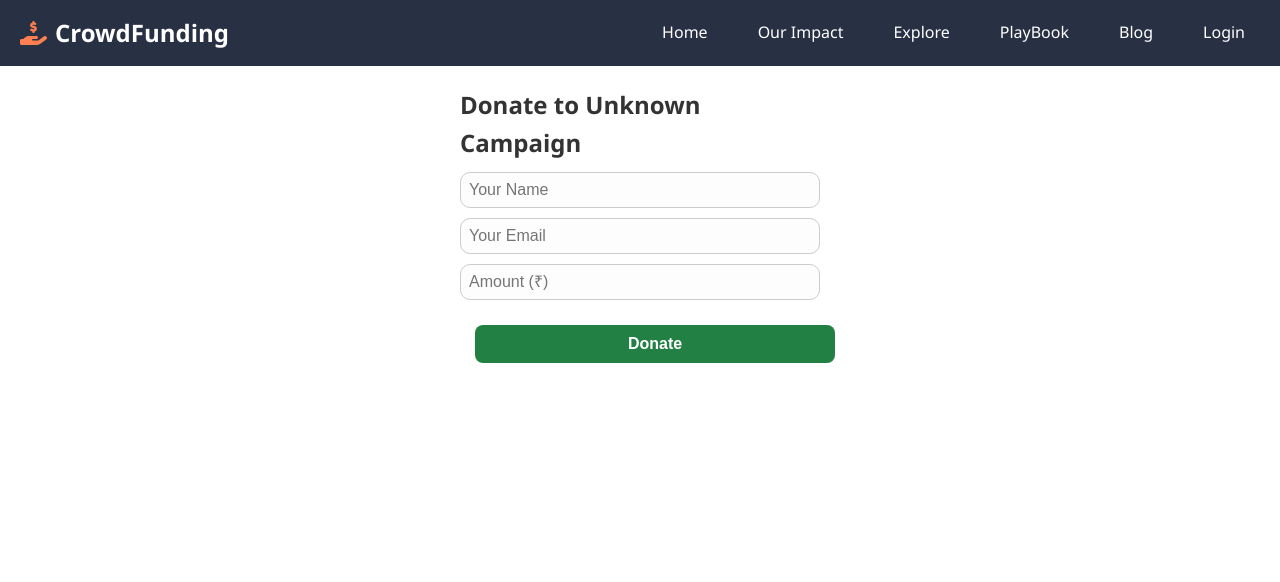
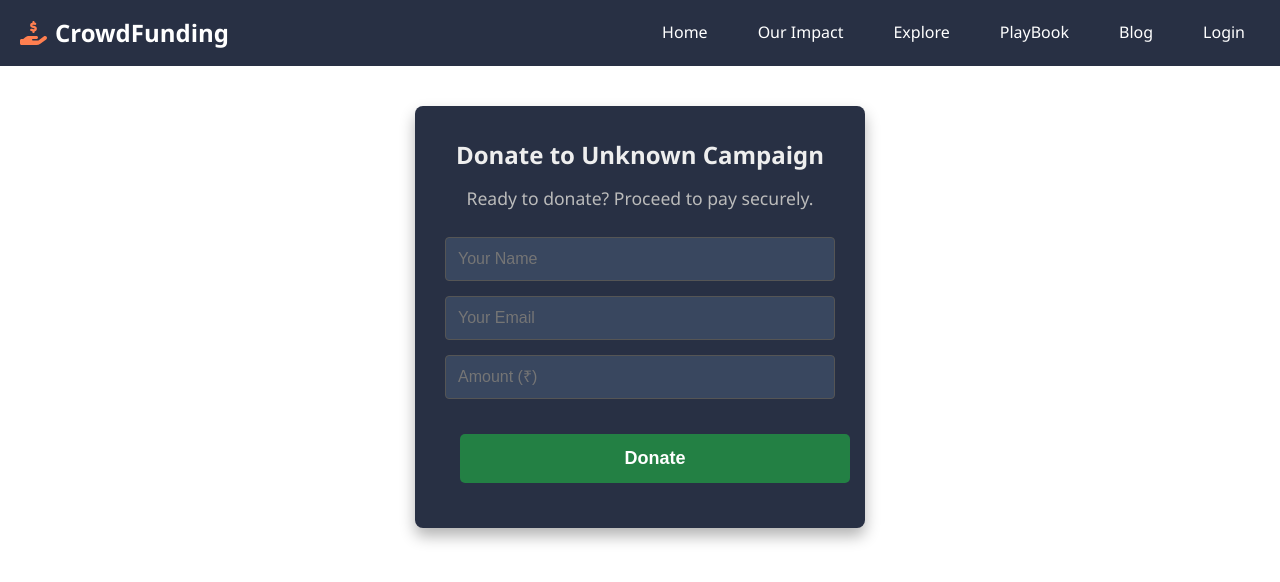
Before and after one commit to Tisha966/crowdfunding-platform, a React (Create React App) app: page /donate/1 in a window 1280 px wide. Shown: the top 582 px of the page. Built offline with nearby package versions, Linux system fonts and the light colour scheme; no server answers.

Commit message:
css of page

```diff
--- a/src/App.js
+++ b/src/App.js
@@ -31,14 +31,14 @@ const App = () => {
   const [user, setUser] = useState(null);
 
   useEffect(() => {
-    const token = localStorage.getItem('token');
-    const username = localStorage.getItem('username');
-    const userType = localStorage.getItem('userType');
+  const token = localStorage.getItem('token');
+  const savedUser = JSON.parse(localStorage.getItem('user'));
 
-    if (token && username) {
-      setUser({ name: username, token, type: userType });
-    }
-  }, []);
+  if (token && savedUser) {
+    setUser({ name: savedUser.username || savedUser.name, token, role: '' });
+  }
+}, []);
+
 
   const handleLogout = () => {
     localStorage.clear();
--- a/src/DonationPage.js
+++ b/src/DonationPage.js
@@ -1,6 +1,6 @@
 import React, { useEffect, useState } from 'react';
 import axios from 'axios';
-import { useParams } from 'react-router-dom';
+import { useParams, useNavigate } from 'react-router-dom';
 
 function DonationPage() {
   const [loading, setLoading] = useState(false);
@@ -10,8 +10,11 @@ function DonationPage() {
   const [amount, setAmount] = useState('');
   const [campaignName, setCampaignName] = useState('Loading...');
   const { campaignId } = useParams();
+  const navigate = useNavigate();
 
-  // ✅ Load Cashfree v3 SDK
+  const user = JSON.parse(localStorage.getItem('user'));
+
+  // Load Cashfree v3 SDK
   useEffect(() => {
     const script = document.createElement('script');
     script.src = "https://sdk.cashfree.com/js/v3/cashfree.js";
@@ -30,14 +33,13 @@ function DonationPage() {
     document.body.appendChild(script);
   }, []);
 
-  // ✅ Fetch campaign title
+  // Fetch campaign title
   useEffect(() => {
     axios.get(`http://localhost:5002/api/campaigns/${campaignId}`)
       .then(res => setCampaignName(res.data.title || 'Unknown Campaign'))
       .catch(() => setCampaignName('Unknown Campaign'));
   }, [campaignId]);
 
-  // ✅ Handle donation
  const handleDonate = async () => {
   if (!sdkReady || !window.Cashfree) {
     alert("⚠️ Payment gateway not ready. Please wait.");
@@ -59,19 +61,23 @@ function DonationPage() {
       campaignId,
     });
 
-      const { payment_session_id } = res.data;
-      if (!payment_session_id) {
-        alert("❌ No session ID received.");
+    const { payment_session_id, order_id } = res.data;
+
+    if (!payment_session_id || !order_id) {
+      alert("❌ No session ID or Order ID received.");
+      setLoading(false);
       return;
     }
 
-      const cf = window.Cashfree({ mode: 'sandbox' }); // Use 'production' in live mode
+    const cf = window.Cashfree({ mode: 'sandbox' });
 
+    // ✅ Start the Cashfree Checkout
     await cf.checkout({
       paymentSessionId: payment_session_id,
-        redirectTarget: '_self', // Use "_blank" if you want to open in new tab
+      redirectTarget: 'self', // Will go to return_url after payment
     });
 
+    // ❌ Do NOT call verify-and-save here — payment isn't completed yet
   } catch (err) {
     console.error("❌ Error during Cashfree payment:", err);
     alert("Payment failed. Check console.");
@@ -81,29 +87,79 @@ function DonationPage() {
 };
 
   return (
-    <div style={{ padding: '20px', maxWidth: '400px', margin: '0 auto' }}>
-      <h2>Donate to <strong>{campaignName}</strong></h2>
+    <div style={{
+      padding: '30px',
+      maxWidth: '450px',
+      margin: '40px auto',
+      backgroundColor: '#283044',
+      color: '#eee',
+      borderRadius: '8px',
+      boxShadow: '0 8px 15px rgba(0,0,0,0.3)',
+      fontFamily: `'Segoe UI', Tahoma, Geneva, Verdana, sans-serif`
+    }}>
+      <h2 style={{ textAlign: 'center', marginBottom: '10px' }}>
+        Donate to <strong>{campaignName}</strong>
+      </h2>
+      <p style={{
+        textAlign: 'center',
+        color: '#bbb',
+        marginBottom: '25px',
+        fontSize: '1.1rem',
+        fontWeight: '500'
+      }}>
+        Ready to donate? Proceed to pay securely.
+      </p>
 
       <input
         type="text"
         value={donorName}
         onChange={e => setDonorName(e.target.value)}
         placeholder="Your Name"
-        style={{ display: 'block', width: '100%', margin: '10px 0', padding: '8px' }}
+        style={{
+          display: 'block',
+          width: '100%',
+          marginBottom: '15px',
+          padding: '12px',
+          borderRadius: '4px',
+          border: '1px solid #555',
+          backgroundColor: '#39475f',
+          color: '#eee',
+          fontSize: '1rem'
+        }}
       />
       <input
         type="email"
         value={donorEmail}
         onChange={e => setDonorEmail(e.target.value)}
         placeholder="Your Email"
-        style={{ display: 'block', width: '100%', margin: '10px 0', padding: '8px' }}
+        style={{
+          display: 'block',
+          width: '100%',
+          marginBottom: '15px',
+          padding: '12px',
+          borderRadius: '4px',
+          border: '1px solid #555',
+          backgroundColor: '#39475f',
+          color: '#eee',
+          fontSize: '1rem'
+        }}
       />
       <input
         type="number"
         value={amount}
         onChange={e => setAmount(e.target.value)}
         placeholder="Amount (₹)"
-        style={{ display: 'block', width: '100%', margin: '10px 0', padding: '8px' }}
+        style={{
+          display: 'block',
+          width: '100%',
+          marginBottom: '20px',
+          padding: '12px',
+          borderRadius: '4px',
+          border: '1px solid #555',
+          backgroundColor: '#39475f',
+          color: '#eee',
+          fontSize: '1rem'
+        }}
       />
 
       <button
@@ -113,16 +169,23 @@ function DonationPage() {
           backgroundColor: '#238044',
           color: 'white',
           border: 'none',
-          padding: '10px 20px',
+          padding: '14px',
           cursor: loading || !sdkReady ? 'not-allowed' : 'pointer',
           width: '100%',
-          fontSize: '16px'
+          fontSize: '18px',
+          fontWeight: '600',
+          borderRadius: '5px',
+          transition: 'background-color 0.3s ease'
+        }}
+        onMouseOver={e => {
+          if (!loading && sdkReady) e.currentTarget.style.backgroundColor = '#1d6c36';
+        }}
+        onMouseOut={e => {
+          if (!loading && sdkReady) e.currentTarget.style.backgroundColor = '#238044';
         }}
       >
         {loading ? "Loading Payment..." : "Donate"}
       </button>
-
-      <div id="payment-form" style={{ marginTop: '20px' }}></div>
     </div>
   );
 }
```
Also changed, not shown: src/PaymentSuccess.js (added, +36 -0 lines), 4 other files (tests, documents, lock files or other folders). Lines whose indentation alone changed are shown as unchanged.
